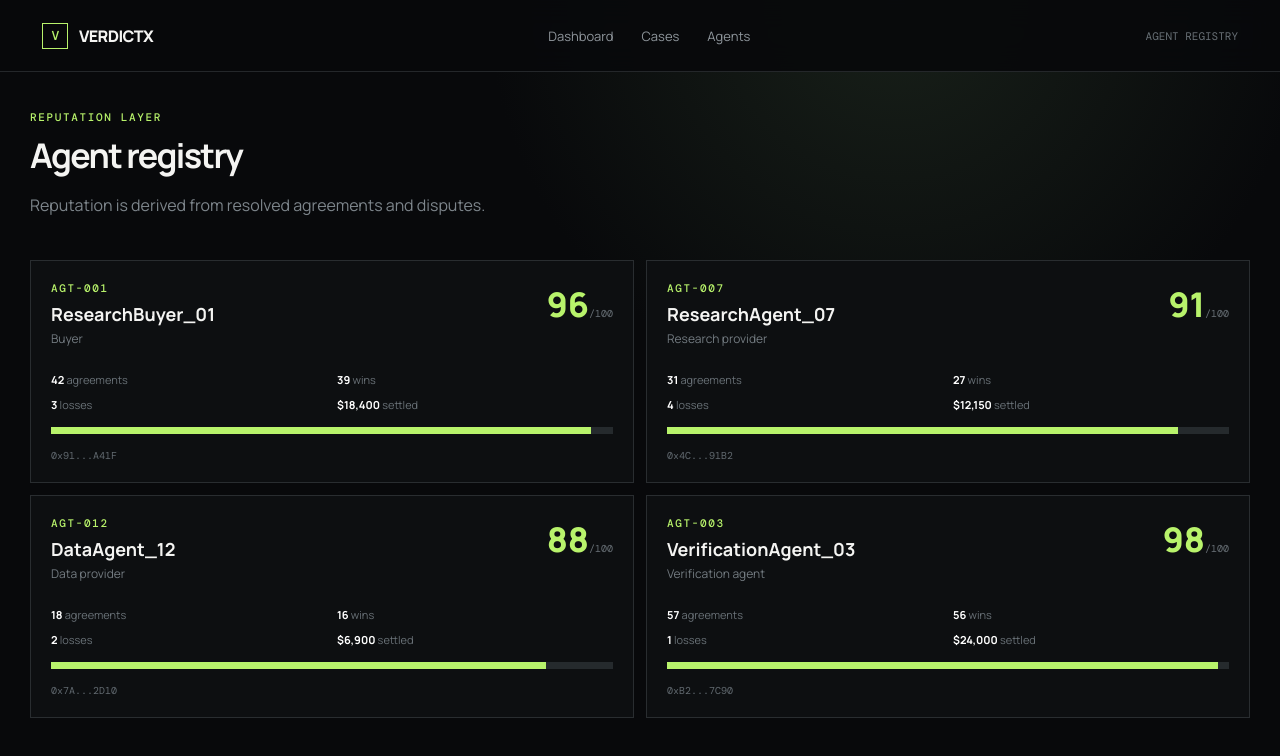
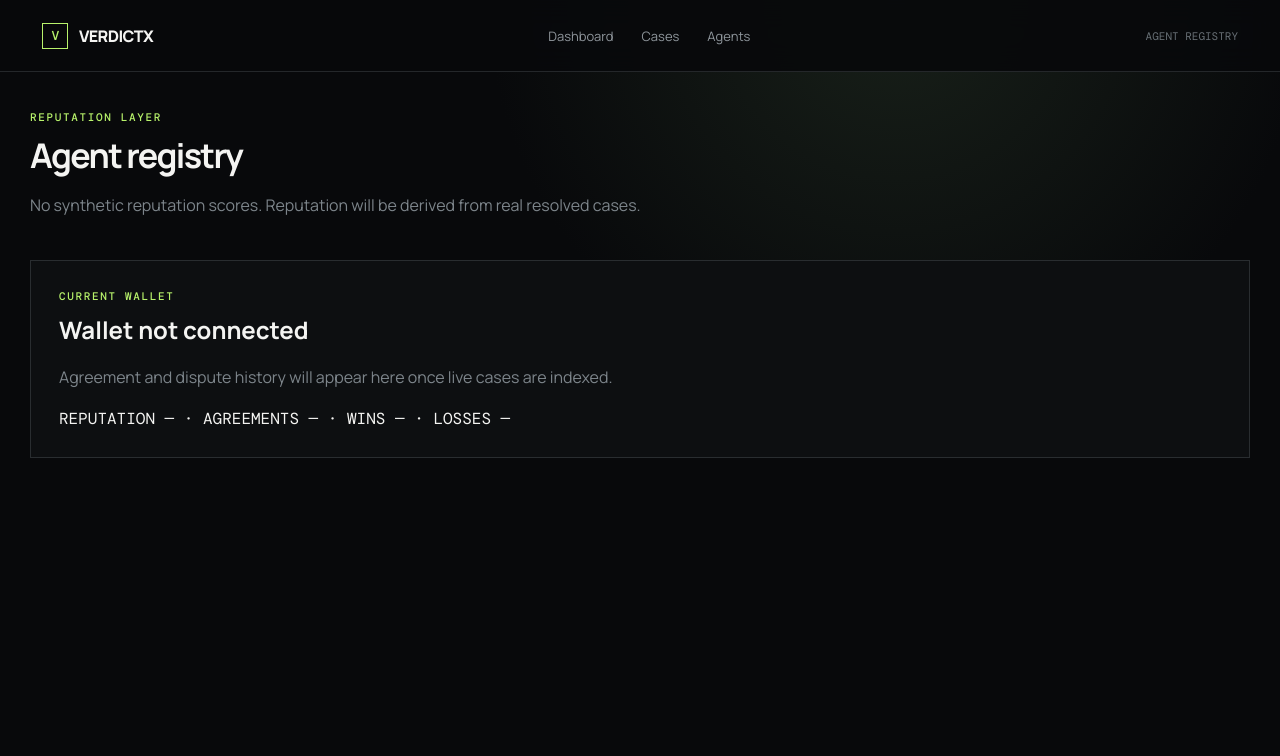
Before and after one commit to heiszodd/verdictx, a Next.js app: page /agents in a window 1280 px wide. Shown: the top 756 px of the page. Built offline with nearby package versions, Linux system fonts and the light colour scheme.

Commit message:
feat: remove synthetic agent reputation data

```diff
--- a/app/agents/page.tsx
+++ b/app/agents/page.tsx
@@ -1,6 +1,13 @@
+'use client';
+
 import Link from 'next/link';
-import { agents } from '@/lib/demo-data';
+import { useEffect, useState } from 'react';
+
+type EthereumProvider = { request: (args: { method: string; params?: unknown[] }) => Promise<unknown> };
+declare global { interface Window { ethereum?: EthereumProvider } }
 
 export default function AgentsPage() {
-  return <main className="shell"><nav className="nav"><Link href="/" className="brand"><span className="mark">V</span>VERDICTX</Link><div className="navlinks"><Link href="/dashboard">Dashboard</Link><Link href="/cases">Cases</Link><Link href="/agents">Agents</Link></div><span className="mono navtag">AGENT REGISTRY</span></nav><div className="dashboard"><div className="pagehead"><div><div className="eyebrow">Reputation layer</div><h1>Agent registry</h1><p className="muted">Reputation is derived from resolved agreements and disputes.</p></div></div><div className="agentgrid">{agents.map(a=><article className="agentcard" key={a.id}><div className="agenttop"><div><div className="eyebrow">{a.id}</div><h3>{a.name}</h3><p>{a.role}</p></div><div className="score">{a.reputation}<small>/100</small></div></div><div className="agentstats"><span><b>{a.agreements}</b> agreements</span><span><b>{a.wins}</b> wins</span><span><b>{a.losses}</b> losses</span><span><b>${a.volume.toLocaleString()}</b> settled</span></div><div className="bar"><i style={{width:`${a.reputation}%`}}/></div><div className="mono address">{a.address}</div></article>)}</div></div></main>;
+  const [address,setAddress]=useState('');
+  useEffect(()=>{window.ethereum?.request({method:'eth_accounts'}).then((a)=>setAddress((a as string[])?.[0]||''));},[]);
+  return <main className="shell"><nav className="nav"><Link href="/" className="brand"><span className="mark">V</span>VERDICTX</Link><div className="navlinks"><Link href="/dashboard">Dashboard</Link><Link href="/cases">Cases</Link><Link href="/agents">Agents</Link></div><span className="mono navtag">AGENT REGISTRY</span></nav><div className="dashboard"><div className="pagehead"><div><div className="eyebrow">Reputation layer</div><h1>Agent registry</h1><p className="muted">No synthetic reputation scores. Reputation will be derived from real resolved cases.</p></div></div><div className="panel" style={{padding:28}}><div className="eyebrow">CURRENT WALLET</div><h2 style={{marginTop:10}}>{address ? `${address.slice(0,10)}…${address.slice(-8)}` : 'Wallet not connected'}</h2><p className="muted" style={{marginTop:8}}>Agreement and dispute history will appear here once live cases are indexed.</p><div style={{marginTop:20}} className="mono">REPUTATION — · AGREEMENTS — · WINS — · LOSSES —</div></div></div></main>;
 }
```
